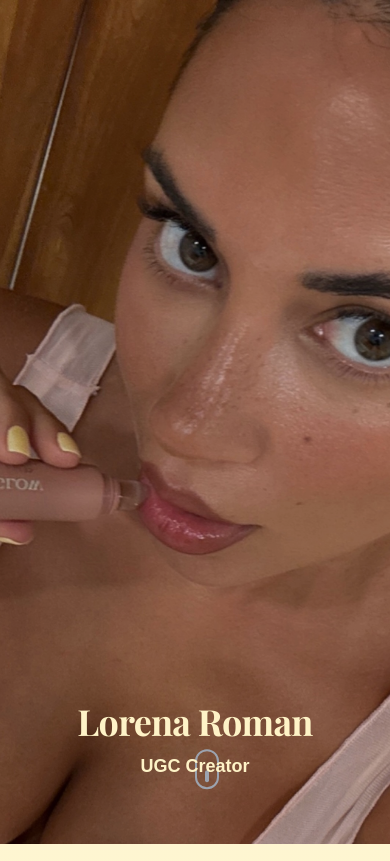
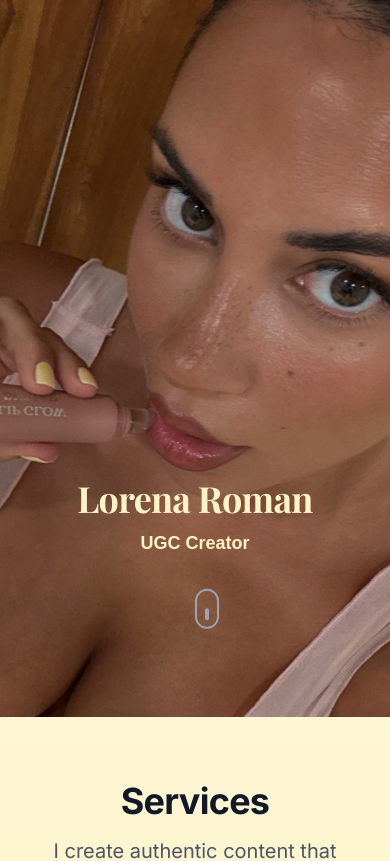
Before and after one commit to dubaisocialstudio/dubaisocialstudio, a Next.js app: page /lorenarsan in a window 390 px wide. Shown: the top 861 px of the page. Built offline with nearby package versions, Linux system fonts and the light colour scheme; a web font is replaced by a local one.

Commit message:
Fix mobile hero layout - adjust height to 85vh, move name/subtitle higher to avoid overlap with scroll indicator

```diff
--- a/components/UGCProfile.tsx
+++ b/components/UGCProfile.tsx
@@ -52,7 +52,7 @@ const UGCProfile = () => {
     }}>
 
       {/* Hero Section */}
-      <div className="relative h-screen flex items-center justify-center overflow-hidden bg-cover bg-center bg-bottom bg-no-repeat md:bg-bottom" style={{
+      <div className="relative h-[85vh] md:h-screen flex items-center justify-center overflow-hidden bg-cover bg-center bg-bottom bg-no-repeat md:bg-bottom" style={{
         backgroundImage: "url('/images/lorena-hero/LORENAHERO.JPG')"
       }}>
         {/* Mobile Hero Image */}
@@ -66,7 +66,7 @@ const UGCProfile = () => {
 
 
         {/* Content - Bottom Third */}
-        <div className="absolute bottom-0 left-0 right-0 z-10 text-center px-4 pb-16 md:pb-16 lg:pb-24">
+        <div className="absolute bottom-0 left-0 right-0 z-10 text-center px-4 pb-40 md:pb-16 lg:pb-24">
           {/* Name with typewriter effect */}
           <motion.div
             initial={{ opacity: 0, y: 50, scale: 0.8 }}
@@ -104,7 +104,7 @@ const UGCProfile = () => {
 
         {/* Animated scroll indicator */}
         <motion.div
-          className="absolute bottom-16 md:bottom-8 left-1/2 transform -translate-x-1/2"
+          className="absolute bottom-24 md:bottom-8 left-1/2 transform -translate-x-1/2"
           initial={{ opacity: 0, y: 20 }}
           animate={{ opacity: 1, y: 0 }}
           transition={{ duration: 0.8, delay: 3 }}
```
